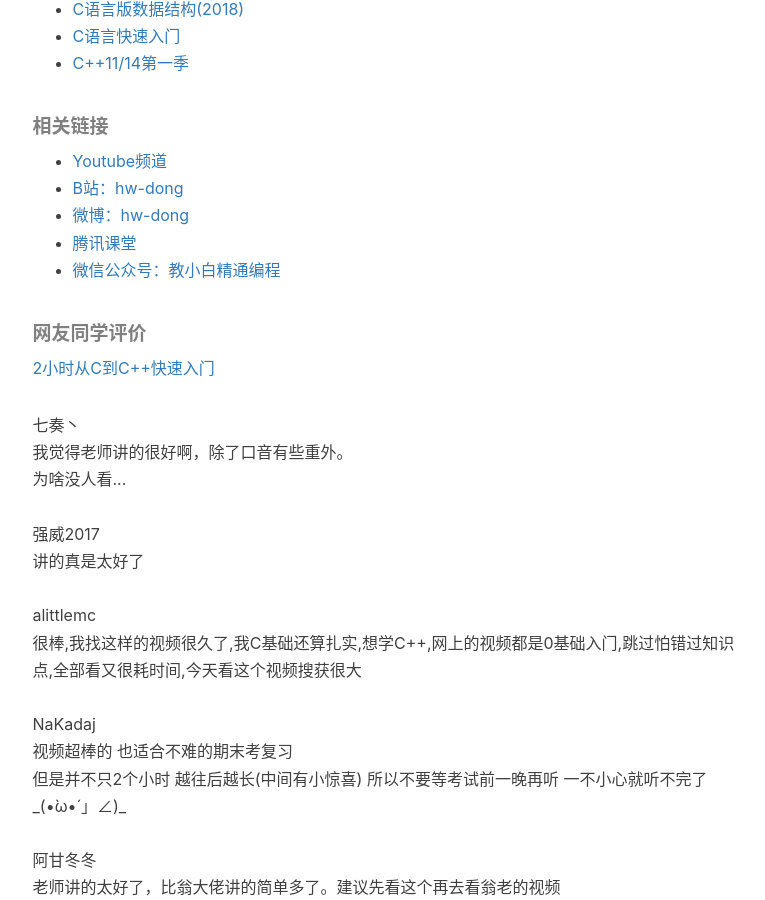
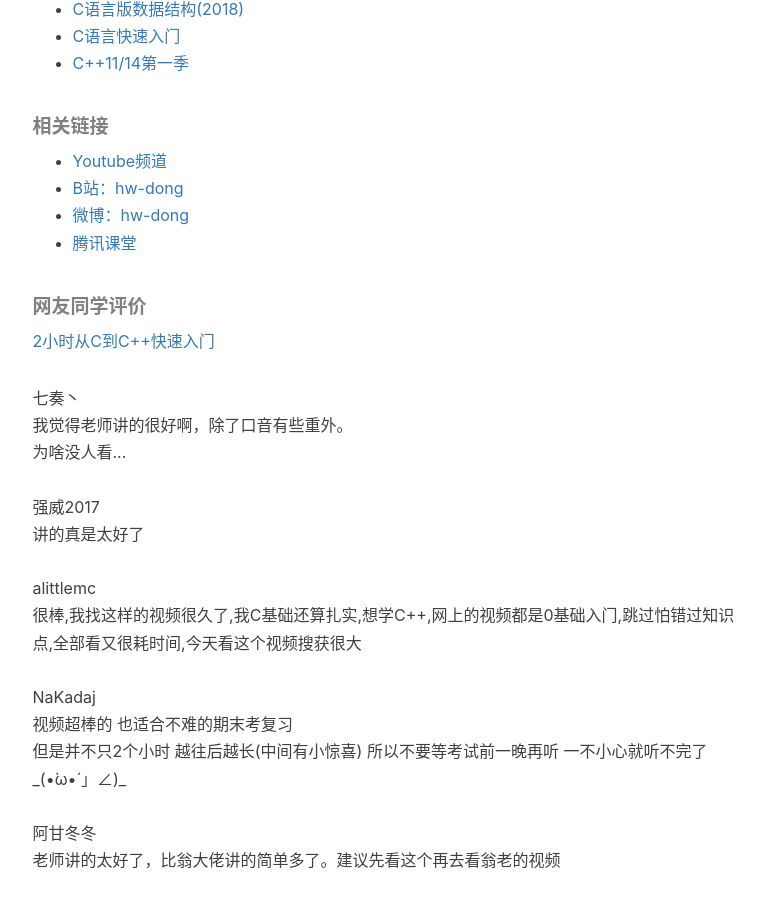
Before and after one commit to xuepro/xuepro.github.io, a Jekyll site: the page built from about.html, in a window 1280 px wide and 900 px high, scrolled down 1641 px. Shown: the whole window, without its empty margins (135-900 px from the left). Built offline with Jekyll 4.4.1, drawn with Linux system fonts in a browser that asks for light colours; nearby versions of some CDN libraries; comment, search, counter and statistics services are not loaded.

Commit message:
Update about.html

```diff
--- a/about.html
+++ b/about.html
@@ -73,8 +73,7 @@
         <li><a href="https://www.weibo.com/6762417916">微博：hw-dong</a></li>
       <!--  <li><a href="https://weibo.com/u/6196175626?is_all=1">微博：教小白精通编程</a></li>  -->
 
-        <li><a href="http://hwdong.ke.qq.com/">腾讯课堂</a></li>
-        <li><a href="https://mp.weixin.qq.com/">微信公众号：教小白精通编程</a></li>
+        <li><a href="https://ke.qq.com/course/404761?tuin=ac5537fd">腾讯课堂</a></li>
     </ul>
 
      <h5>网友同学评价</h5>
```
